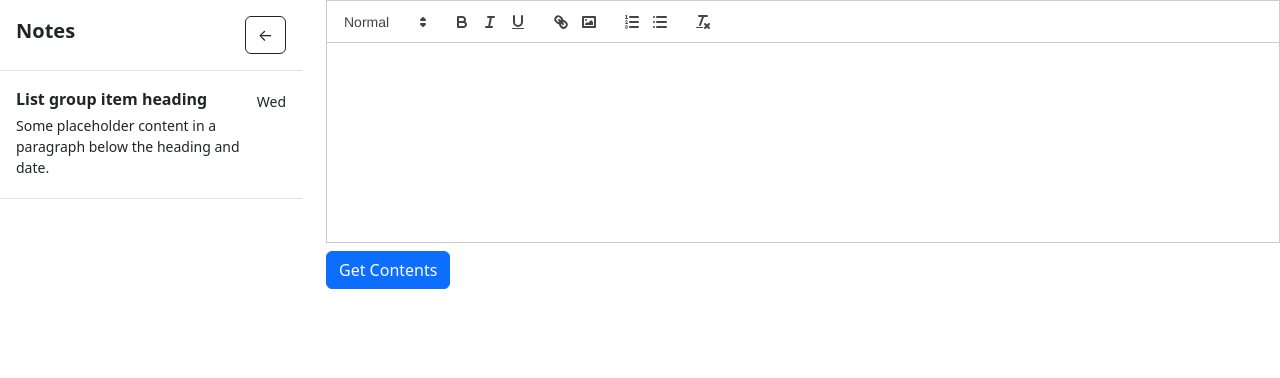
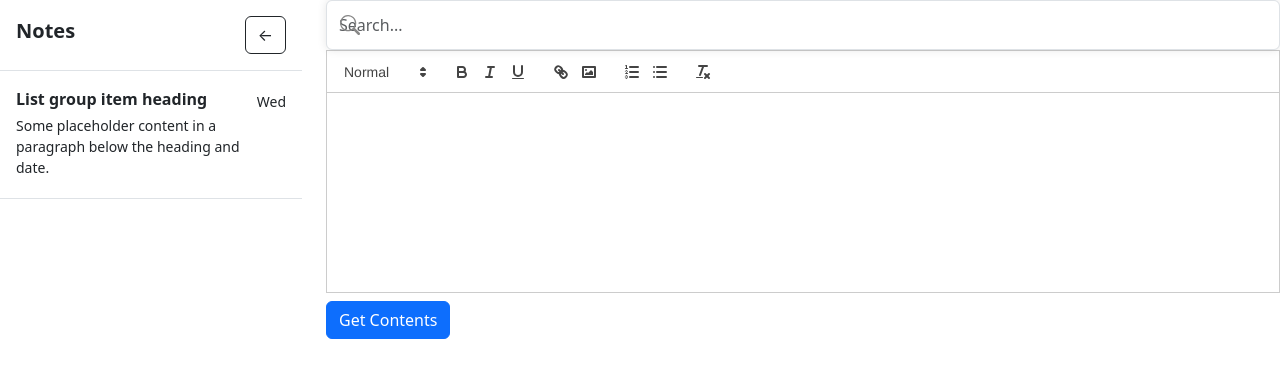
Before and after one commit to alexbalak21/express-notes, a React (Vite) app in the folder react/: page / in a window 1280 px wide. Shown: the top 378 px of the page. Built offline with nearby package versions, Linux system fonts and the light colour scheme.

Commit message:
searchbar not styling properly

```diff
--- a/react/src/App.tsx
+++ b/react/src/App.tsx
@@ -4,6 +4,7 @@ import Quill from 'quill';
 import 'quill/dist/quill.snow.css';
 import Editor from './Editor';
 import List_group from './components/List_group';
+import SearchBar from './components/SearchBar';
 
 
 
@@ -33,6 +34,7 @@ const App: React.FC = () => {
         <List_group/>
       </aside>
       <div className="col-9">
+        <SearchBar/>
         <Editor ref={quillRef} />
         <button
           onClick={handleGetContents}
--- /dev/null
+++ b/react/src/components/SearchBar.module.css
@@ -0,0 +1,11 @@
+.searchContainer {
+  position: relative;
+}
+
+.searchInput {
+  height: 50px;
+  border-radius: 30px;
+  padding-left: 40px;
+  border: none;
+  box-shadow: 0 0 10px rgba(0, 0, 0, 0.1);
+}
--- /dev/null
+++ b/react/src/components/SearchBar.tsx
@@ -0,0 +1,15 @@
+import styles from './SearchBar.module.css';
+import SearchIcon from './SearchIcon';
+
+export default function SearchBar() {
+  return (
+    <div className={styles.searchContainer}>
+      <input
+        type="text"
+        className={`form-control ${styles.searchInput}`}
+        placeholder="Search..."
+      />
+      <SearchIcon/>
+    </div>
+  );
+}
--- /dev/null
+++ b/react/src/components/SearchIcon.module.css
@@ -0,0 +1,9 @@
+.searchIcon {
+  width: 20px;
+  height: 20px;
+  position: absolute;
+  top: 50%;
+  left: 14px;
+  transform: translateY(-50%);
+  color: #888;
+}
--- /dev/null
+++ b/react/src/components/SearchIcon.tsx
@@ -0,0 +1,17 @@
+
+import styles from './SearchIcon.module.css';
+
+export default function SearchIcon() {
+  return (
+    <svg
+    className={styles.searchIcon}
+    xmlns="http://www.w3.org/2000/svg"
+    width="18"
+    height="18"
+    fill="currentColor"
+    viewBox="0 0 16 16"
+  >
+    <path d="M11.742 10.344a6.5 6.5 0 1 0-1.397 1.398h-.001q.044.06.098.115l3.85 3.85a1 1 0 0 0 1.415-1.414l-3.85-3.85a1 1 0 0 0-.115-.1zM12 6.5a5.5 5.5 0 1 1-11 0 5.5 5.5 0 0 1 11 0" />
+  </svg>
+  )
+}
```
Also changed, not shown: react/src/components/Search_bar.tsx (deleted, +0 -19 lines).
